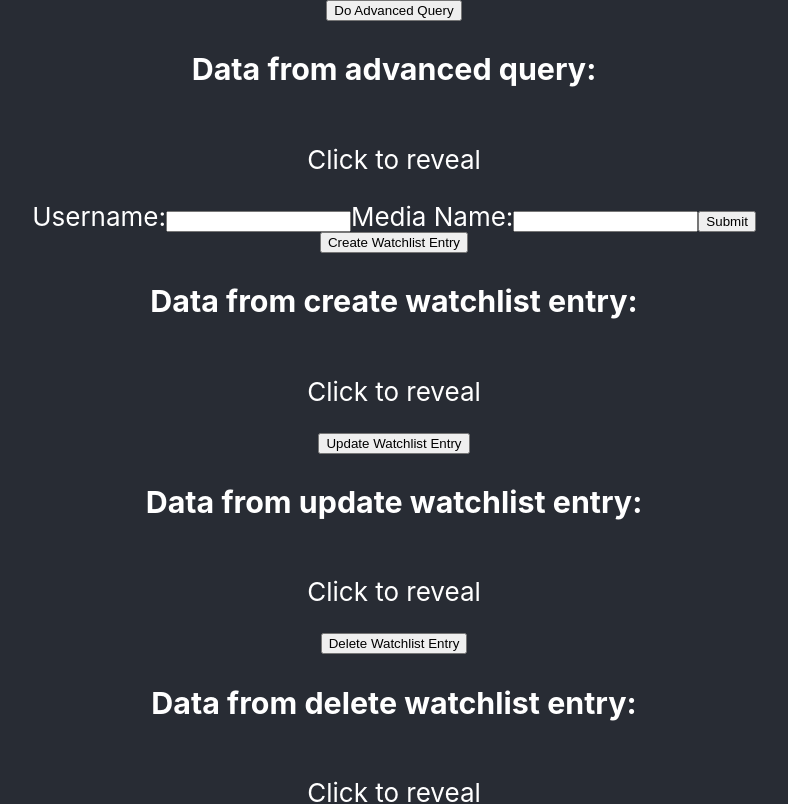
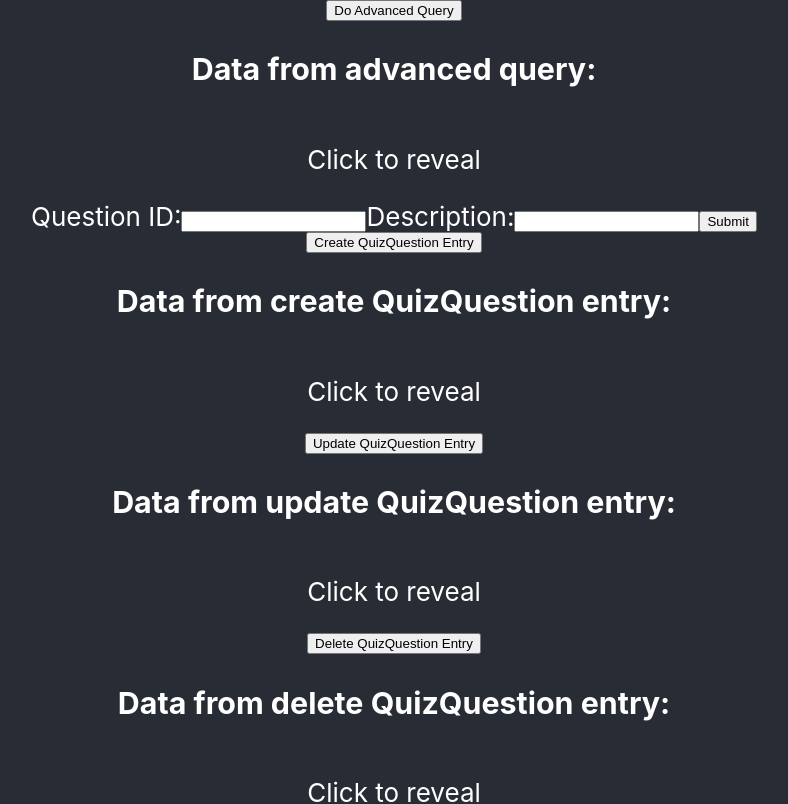
Before and after one commit to caleqw2/Netflix-Match, a React (Create React App) app in the folder netflix-match/: page / in a window 1280 px wide. Shown: the top 804 px of the page, without its empty margins (246-1034 px from the left). Built offline with nearby package versions, Linux system fonts and the light colour scheme.

Commit message:
not sure

```diff
--- a/netflix-match/src/App.js
+++ b/netflix-match/src/App.js
@@ -88,7 +88,7 @@ class App extends React.Component {
   }
 
   handleSubmit(event) {
-    alert('Username: ' + this.state.user_name + ' Media ID: ' + this.state.media_name );
+    alert('Question ID: ' + this.state.user_name + ' Description: ' + this.state.media_name );
     event.preventDefault();
   }
 
@@ -103,12 +103,12 @@ class App extends React.Component {
 
         <form onSubmit={this.handleSubmit}>
           <label>
-            Username:
+            Question ID:
             <input type="text" value={this.state.user_name} onChange={this.handleChangeUsername} />
           </label>
 
           <label>
-            Media Name:
+            Description:
             <input type="text" value={this.state.media_name} onChange={this.handleChangeMediaName} />
           </label>
 
@@ -120,16 +120,16 @@ class App extends React.Component {
           <input type="submit" value="Submit" />
         </form>
 
-        <button onClick={this.createWatchlistEntry}>Create Watchlist Entry</button>
-        <h3> Data from create watchlist entry: </h3>
+        <button onClick={this.createWatchlistEntry}>Create QuizQuestion Entry</button>
+        <h3> Data from create QuizQuestion entry: </h3>
         <p>{this.state.create_query_result} </p>
 
-        <button onClick={this.updateWatchlistEntry}>Update Watchlist Entry</button>
-        <h3>Data from update watchlist entry:</h3>
+        <button onClick={this.updateWatchlistEntry}>Update QuizQuestion Entry</button>
+        <h3>Data from update QuizQuestion entry:</h3>
         <p>{this.state.update_query_result} </p>
 
-        <button onClick={this.deleteWatchlistEntry}>Delete Watchlist Entry</button>
-        <h3>Data from delete watchlist entry:</h3>
+        <button onClick={this.deleteWatchlistEntry}>Delete QuizQuestion Entry</button>
+        <h3>Data from delete QuizQuestion entry:</h3>
         <p>{this.state.delete_query_result} </p>
 
         <form>
```
Also changed, not shown: 1 other file (tests, documents, lock files or other folders).
